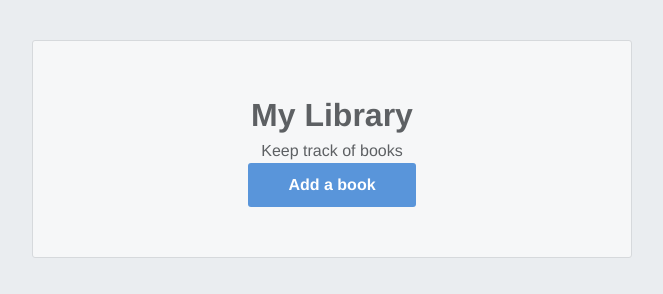
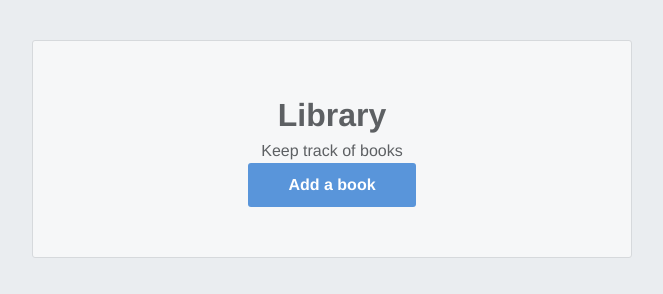
Before and after one commit to tmykkanen/TOP_library, a website: page index.html in a window 1280 px wide. Shown: the whole page, without its empty margins (308-971 px from the left). Drawn offline with Linux system fonts and the light colour scheme.

Commit message:
Functioning

```diff
--- a/index.html
+++ b/index.html
@@ -8,7 +8,7 @@
 </head>
 <body>
   <div class="header-container">
-    <h1>My Library</h1>
+    <h1>Library</h1>
     <p>Keep track of books</p>
     <button class="show-modal button">Add a book</button>
   </div>
--- a/style.css
+++ b/style.css
@@ -67,6 +67,8 @@ body {
   padding: 10px 40px;
   cursor: pointer;
 }
+
+/* Modal */
 
 .modal {
   position: fixed;
```
